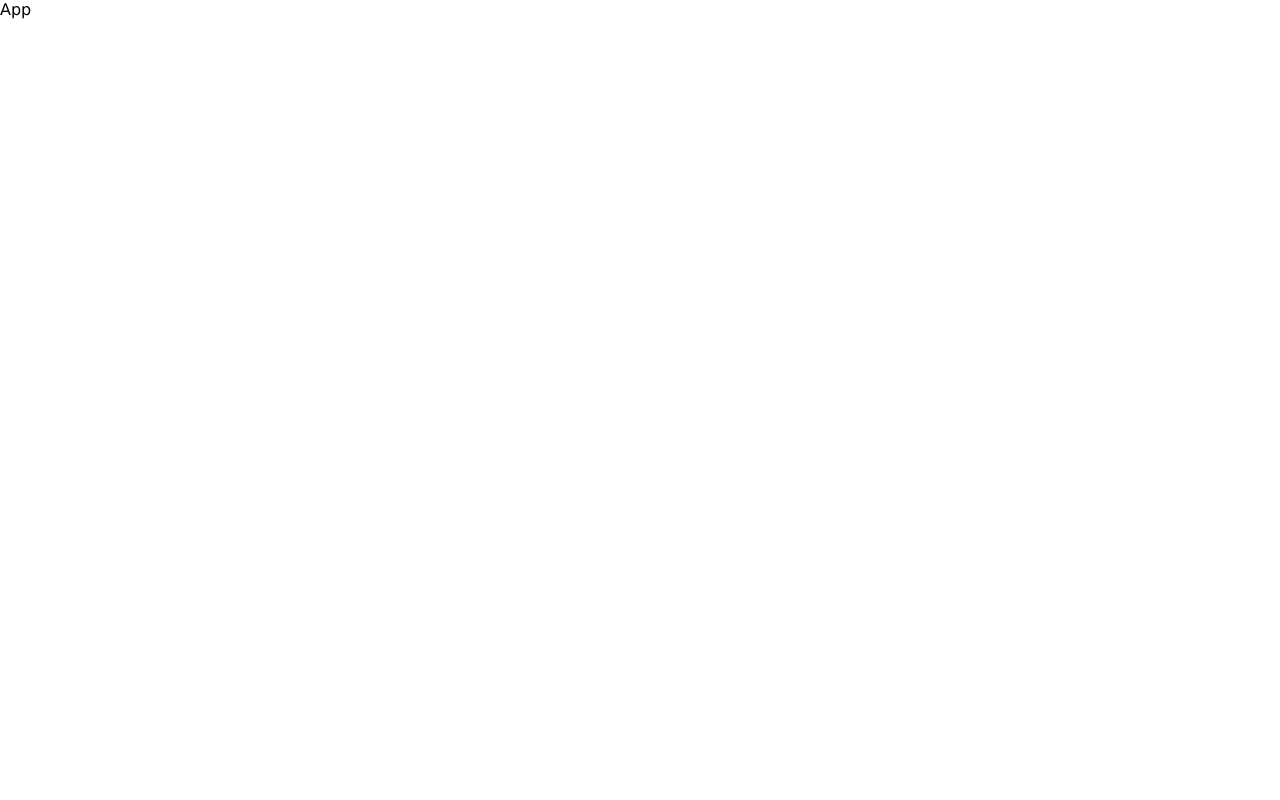
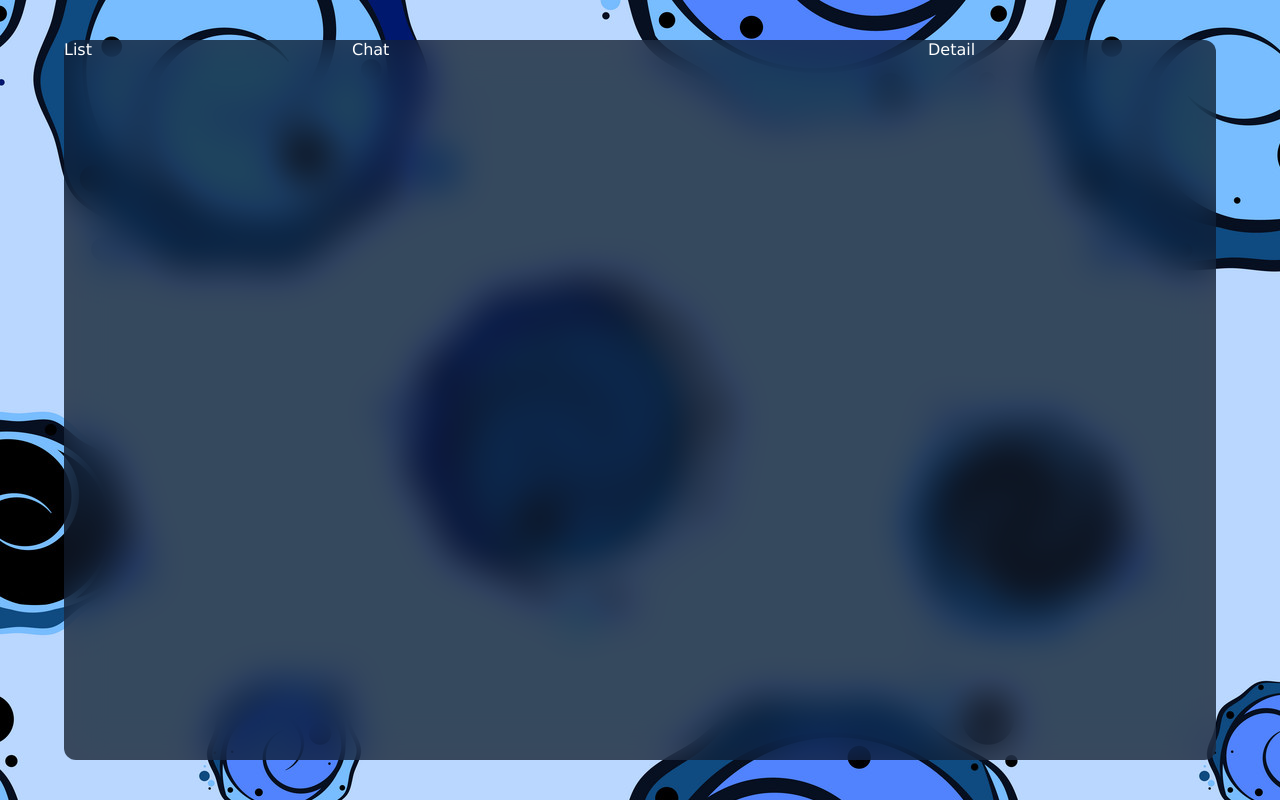
Before and after one commit to ThanhDuy2024/Wibu-Chat-App, a React (Vite) app: page / in a window 1280 px wide. Built offline with nearby package versions, Linux system fonts and the light colour scheme.

Commit message:
Createcomponents

```diff
--- a/src/App.jsx
+++ b/src/App.jsx
@@ -1,6 +1,14 @@
+import Chat from "./components/chat/Chat"
+import Detail from "./components/detail/Detail"
+import List from "./components/list/List"
+
 const App = () => {
   return (
-    <div className=''>App</div>
+    <div className='container'>
+      <List/>
+      <Chat/>
+      <Detail/>
+    </div>
   )
 }
 
--- /dev/null
+++ b/src/components/chat/Chat.jsx
@@ -0,0 +1,9 @@
+import './chat.css'
+
+const Chat = () => {
+    return (
+        <div className="chat">Chat</div>
+    )
+}
+
+export default Chat
--- /dev/null
+++ b/src/components/chat/chat.css
@@ -0,0 +1,3 @@
+.chat {
+    flex: 2;
+}
--- /dev/null
+++ b/src/components/detail/Detail.jsx
@@ -0,0 +1,9 @@
+import './detail.css'
+
+const Detail = () => {
+    return (
+        <div className="detail">Detail</div>
+    )
+}
+
+export default Detail
--- /dev/null
+++ b/src/components/detail/detail.css
@@ -0,0 +1,3 @@
+.detail {
+    flex: 1;
+}
--- /dev/null
+++ b/src/components/list/List.jsx
@@ -0,0 +1,8 @@
+import './list.css'
+const List = () => {
+    return (
+        <div className="list">List</div>
+    )
+}
+
+export default List
--- /dev/null
+++ b/src/components/list/chatList/chatList.css
@@ -0,0 +1,3 @@
+.chatList {
+
+}
--- /dev/null
+++ b/src/components/list/list.css
@@ -0,0 +1,3 @@
+.list {
+    flex: 1;
+}
--- /dev/null
+++ b/src/components/list/userInfor/userInfor.css
@@ -0,0 +1,3 @@
+.userInfor {
+
+}
--- a/src/index.css
+++ b/src/index.css
@@ -5,3 +5,22 @@
   font-family: "Lucida Sans", "Lucida Sans Regular", "Lucida Grande",
     "Lucida Sans Unicode", Geneva, Verdana, sans-serif;
 }
+
+body {
+  background-image: url("/bg.jpg");
+  display: flex;
+  align-items: center;
+  justify-content: center;
+  height: 100vh;
+  color: white;
+}
+
+.container {
+  width: 90vw;
+  height: 90vh;
+  background-color: rgba(17, 25, 40, 0.75);
+  backdrop-filter: blur(19px) saturate(180%);
+  border-radius: 12px;
+  border: 1px solid rg, rgba(255, 255, 255, 0.125);
+  display: flex;
+}
```
Also changed, not shown: src/components/list/chatList/ChatList.jsx (added, +7 -0 lines), src/components/list/userInfor/Userinfor.jsx (added, +9 -0 lines), 1 other file (tests, documents, lock files or other folders).
